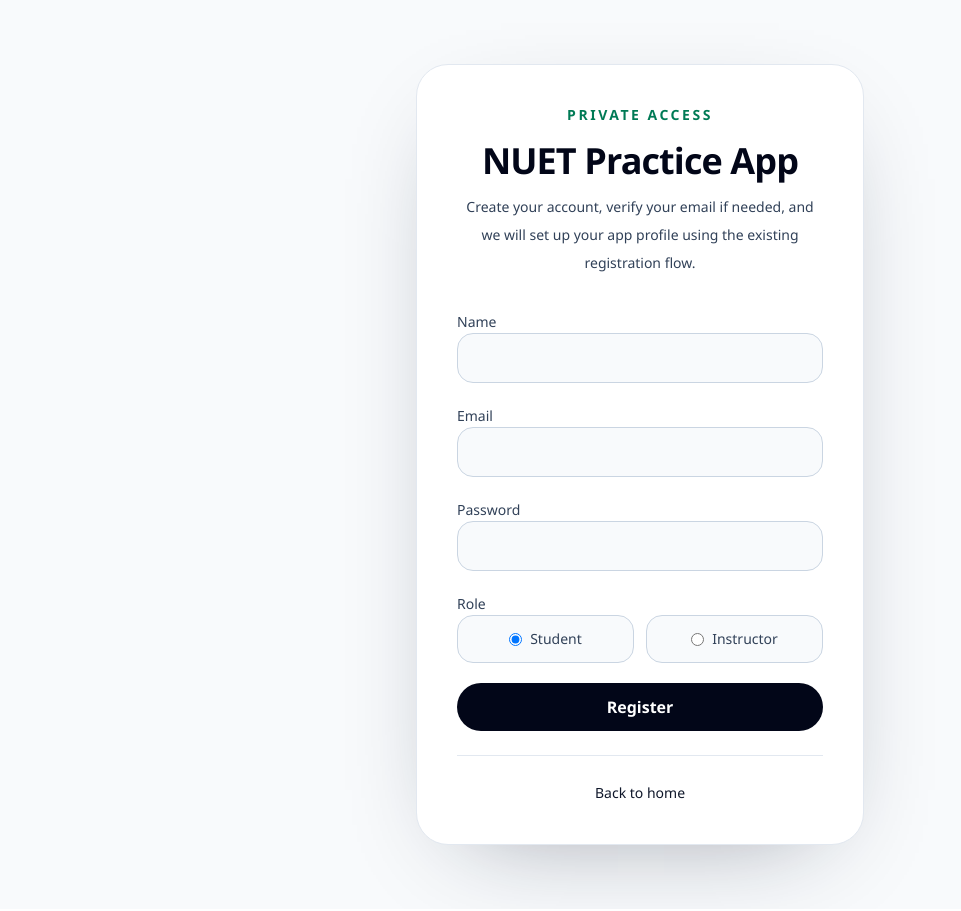
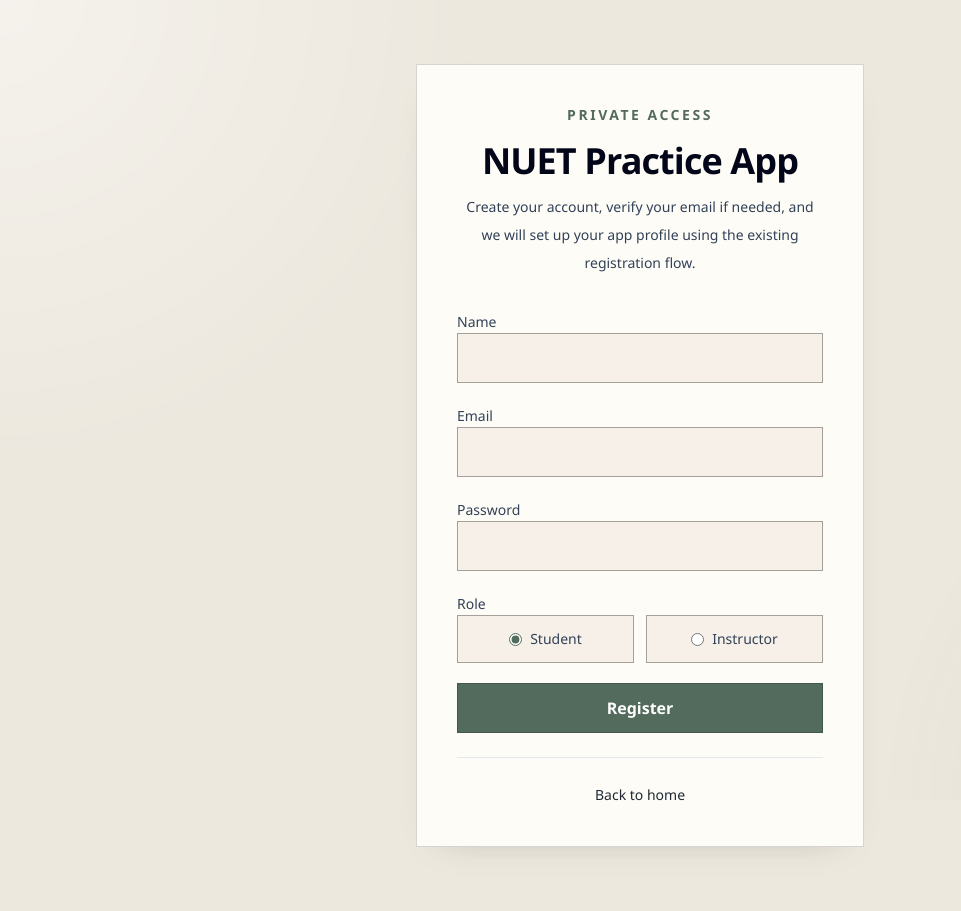
Before and after one commit to baqdauletd/nuet-practice-app, a Next.js app: page /register in a window 1280 px wide. Shown: the whole page, without its empty margins (0-961 px from the left). Built offline with nearby package versions, Linux system fonts and the light colour scheme.

Commit message:
front: less rounded shapes

```diff
--- a/src/app/globals.css
+++ b/src/app/globals.css
@@ -1,14 +1,22 @@
 @import "tailwindcss";
 
 :root {
-  --background: #f8fafc;
-  --foreground: #0f172a;
+  --background: #ede8de;
+  --foreground: #1f2933;
+  --surface: #f7f3eb;
+  --surface-strong: #fffdf8;
+  --surface-muted: #e6dfd2;
+  --line: #cfc4b3;
+  --line-strong: #ad9f8a;
+  --accent: #526b5c;
+  --accent-strong: #43594c;
+  --shadow: 0 14px 36px -28px rgba(50, 44, 35, 0.35);
 }
 
 @theme inline {
   --color-background: var(--background);
   --color-foreground: var(--foreground);
-  --font-sans: "Segoe UI", "Helvetica Neue", sans-serif;
+  --font-sans: "Aptos", "Segoe UI", "Helvetica Neue", sans-serif;
   --font-mono: "SFMono-Regular", "Consolas", monospace;
 }
 
@@ -18,8 +26,14 @@
 
 html {
   background:
-    radial-gradient(circle at top, rgba(16, 185, 129, 0.12), transparent 35%),
-    linear-gradient(180deg, #f8fafc 0%, #eefbf5 100%);
+    linear-gradient(180deg, rgba(255, 252, 246, 0.72), rgba(237, 232, 222, 0.96)),
+    repeating-linear-gradient(
+      135deg,
+      rgba(82, 107, 92, 0.035) 0,
+      rgba(82, 107, 92, 0.035) 1px,
+      transparent 1px,
+      transparent 18px
+    );
 }
 
 body {
@@ -32,3 +46,43 @@ a {
   color: inherit;
   text-decoration: none;
 }
+
+::selection {
+  background: rgba(82, 107, 92, 0.2);
+  color: #162025;
+}
+
+body::before {
+  content: "";
+  position: fixed;
+  inset: 0;
+  pointer-events: none;
+  background:
+    radial-gradient(circle at top left, rgba(255, 255, 255, 0.5), transparent 32%),
+    radial-gradient(circle at bottom right, rgba(107, 124, 102, 0.08), transparent 28%);
+  opacity: 0.9;
+}
+
+[class*="rounded-full"] {
+  border-radius: 0.8rem !important;
+}
+
+[class*="rounded-2xl"] {
+  border-radius: 0.9rem !important;
+}
+
+[class*="rounded-[1.5rem]"],
+[class*="rounded-[1.75rem]"],
+[class*="rounded-[2rem]"] {
+  border-radius: 1rem !important;
+}
+
+[class*="shadow-["] {
+  box-shadow: var(--shadow) !important;
+}
+
+input,
+select,
+textarea {
+  accent-color: var(--accent);
+}
--- a/src/app/register/page.tsx
+++ b/src/app/register/page.tsx
@@ -158,9 +158,9 @@ export default function RegisterPage() {
 
   return (
     <main className="flex flex-1 items-center justify-center px-4 py-10 sm:px-6 sm:py-16">
-      <section className="w-full max-w-md rounded-[2rem] border border-slate-200 bg-white p-8 shadow-[0_30px_100px_-50px_rgba(15,23,42,0.45)] sm:p-10">
+      <section className="w-full max-w-md border border-stone-300 bg-[rgba(255,253,248,0.95)] p-8 shadow-[0_20px_46px_-32px_rgba(50,44,35,0.35)] sm:p-10">
         <div className="mb-8 text-center">
-          <p className="text-sm font-semibold tracking-[0.18em] text-emerald-700 uppercase">
+          <p className="text-sm font-semibold tracking-[0.18em] text-[#526b5c] uppercase">
             Private Access
           </p>
           <h1 className="mt-4 text-4xl font-semibold tracking-tight text-slate-950">
@@ -188,7 +188,7 @@ export default function RegisterPage() {
                 value={name}
                 onChange={(event) => setName(event.target.value)}
                 required
-                className="min-h-12 w-full rounded-2xl border border-slate-300 bg-slate-50 px-4 py-3 text-base text-slate-950 outline-none transition focus:border-emerald-500 focus:bg-white"
+                className="min-h-12 w-full border border-stone-400 bg-[rgba(246,240,231,0.9)] px-4 py-3 text-base text-slate-950 outline-none transition focus:border-[#526b5c] focus:bg-[rgba(255,253,248,0.98)]"
               />
             </div>
 
@@ -206,7 +206,7 @@ export default function RegisterPage() {
                 value={email}
                 onChange={(event) => setEmail(event.target.value)}
                 required
-                className="min-h-12 w-full rounded-2xl border border-slate-300 bg-slate-50 px-4 py-3 text-base text-slate-950 outline-none transition focus:border-emerald-500 focus:bg-white"
+                className="min-h-12 w-full border border-stone-400 bg-[rgba(246,240,231,0.9)] px-4 py-3 text-base text-slate-950 outline-none transition focus:border-[#526b5c] focus:bg-[rgba(255,253,248,0.98)]"
               />
             </div>
 
@@ -224,14 +224,14 @@ export default function RegisterPage() {
                 value={password}
                 onChange={(event) => setPassword(event.target.value)}
                 required
-                className="min-h-12 w-full rounded-2xl border border-slate-300 bg-slate-50 px-4 py-3 text-base text-slate-950 outline-none transition focus:border-emerald-500 focus:bg-white"
+                className="min-h-12 w-full border border-stone-400 bg-[rgba(246,240,231,0.9)] px-4 py-3 text-base text-slate-950 outline-none transition focus:border-[#526b5c] focus:bg-[rgba(255,253,248,0.98)]"
               />
             </div>
 
             <div className="space-y-2">
               <span className="text-sm font-medium text-slate-700">Role</span>
               <div className="grid grid-cols-2 gap-3">
-                <label className="flex min-h-12 items-center justify-center rounded-2xl border border-slate-300 bg-slate-50 px-4 py-3 text-sm font-medium text-slate-700">
+                <label className="flex min-h-12 items-center justify-center border border-stone-400 bg-[rgba(246,240,231,0.9)] px-4 py-3 text-sm font-medium text-slate-700">
                   <input
                     type="radio"
                     name="role"
@@ -242,7 +242,7 @@ export default function RegisterPage() {
                   />
                   Student
                 </label>
-                <label className="flex min-h-12 items-center justify-center rounded-2xl border border-slate-300 bg-slate-50 px-4 py-3 text-sm font-medium text-slate-700">
+                <label className="flex min-h-12 items-center justify-center border border-stone-400 bg-[rgba(246,240,231,0.9)] px-4 py-3 text-sm font-medium text-slate-700">
                   <input
                     type="radio"
                     name="role"
@@ -259,7 +259,7 @@ export default function RegisterPage() {
             <button
               type="submit"
               disabled={isPending}
-              className="min-h-12 w-full rounded-full bg-slate-950 px-5 py-3 text-base font-semibold text-white transition hover:bg-slate-800 disabled:cursor-not-allowed disabled:bg-slate-500"
+              className="min-h-12 w-full border border-[#43594c] bg-[#526b5c] px-5 py-3 text-base font-semibold text-white transition hover:bg-[#43594c] disabled:cursor-not-allowed disabled:border-stone-400 disabled:bg-stone-400"
             >
               {isPending ? "Creating..." : "Register"}
             </button>
@@ -268,7 +268,7 @@ export default function RegisterPage() {
 
         {step === "verify" ? (
           <form className="space-y-5" onSubmit={handleVerify}>
-            <div className="rounded-2xl border border-amber-200 bg-amber-50 px-4 py-3 text-sm leading-7 text-amber-800">
+            <div className="border border-amber-300 bg-[rgba(255,248,232,0.94)] px-4 py-3 text-sm leading-7 text-amber-800">
               A verification code was sent to your email.
             </div>
 
@@ -289,7 +289,7 @@ export default function RegisterPage() {
                   setVerificationCode(formatOtp(event.target.value))
                 }
                 required
-                className="min-h-12 w-full rounded-2xl border border-slate-300 bg-slate-50 px-4 py-3 text-base text-slate-950 outline-none transition focus:border-emerald-500 focus:bg-white"
+                className="min-h-12 w-full border border-stone-400 bg-[rgba(246,240,231,0.9)] px-4 py-3 text-base text-slate-950 outline-none transition focus:border-[#526b5c] focus:bg-[rgba(255,253,248,0.98)]"
               />
             </div>
 
@@ -307,14 +307,14 @@ export default function RegisterPage() {
                 value={password}
                 onChange={(event) => setPassword(event.target.value)}
                 required
-                className="min-h-12 w-full rounded-2xl border border-slate-300 bg-slate-50 px-4 py-3 text-base text-slate-950 outline-none transition focus:border-emerald-500 focus:bg-white"
+                className="min-h-12 w-full border border-stone-400 bg-[rgba(246,240,231,0.9)] px-4 py-3 text-base text-slate-950 outline-none transition focus:border-[#526b5c] focus:bg-[rgba(255,253,248,0.98)]"
               />
             </div>
 
             <button
               type="submit"
               disabled={isPending}
-              className="min-h-12 w-full rounded-full bg-slate-950 px-5 py-3 text-base font-semibold text-white transition hover:bg-slate-800 disabled:cursor-not-allowed disabled:bg-slate-500"
+              className="min-h-12 w-full border border-[#43594c] bg-[#526b5c] px-5 py-3 text-base font-semibold text-white transition hover:bg-[#43594c] disabled:cursor-not-allowed disabled:border-stone-400 disabled:bg-stone-400"
             >
               {isPending ? "Verifying..." : "Verify and create profile"}
             </button>
@@ -323,7 +323,7 @@ export default function RegisterPage() {
               type="button"
               onClick={handleResendCode}
               disabled={isResending}
-              className="min-h-12 w-full rounded-full border border-slate-300 bg-white px-5 py-3 text-base font-semibold text-slate-700 transition hover:border-slate-400 hover:text-slate-950 disabled:cursor-not-allowed disabled:opacity-60"
+              className="min-h-12 w-full border border-stone-400 bg-[rgba(255,250,242,0.9)] px-5 py-3 text-base font-semibold text-slate-700 transition hover:border-stone-500 hover:text-slate-950 disabled:cursor-not-allowed disabled:opacity-60"
             >
               {isResending ? "Resending..." : "Resend verification email"}
             </button>
@@ -331,19 +331,19 @@ export default function RegisterPage() {
         ) : null}
 
         {step === "done" ? (
-          <div className="rounded-2xl border border-emerald-200 bg-emerald-50 px-4 py-3 text-sm leading-7 text-emerald-700">
+          <div className="border border-emerald-300 bg-[rgba(239,247,241,0.94)] px-4 py-3 text-sm leading-7 text-emerald-800">
             {infoMessage ?? "Account created. You can now log in."}
           </div>
         ) : null}
 
         {errorMessage ? (
-          <div className="mt-5 rounded-2xl border border-rose-200 bg-rose-50 px-4 py-3 text-sm leading-7 text-rose-700">
+          <div className="mt-5 border border-rose-300 bg-[rgba(255,243,240,0.95)] px-4 py-3 text-sm leading-7 text-rose-800">
             {errorMessage}
           </div>
         ) : null}
 
         {infoMessage && step !== "done" ? (
-          <div className="mt-5 rounded-2xl border border-emerald-200 bg-emerald-50 px-4 py-3 text-sm leading-7 text-emerald-700">
+          <div className="mt-5 border border-emerald-300 bg-[rgba(239,247,241,0.94)] px-4 py-3 text-sm leading-7 text-emerald-800">
             {infoMessage}
           </div>
         ) : null}
```
Also changed, not shown: src/app/login/page.tsx (+6 -6 lines), src/app/page.tsx (+9 -7 lines), src/components/auth/ProtectedDashboard.tsx (+9 -9 lines).
